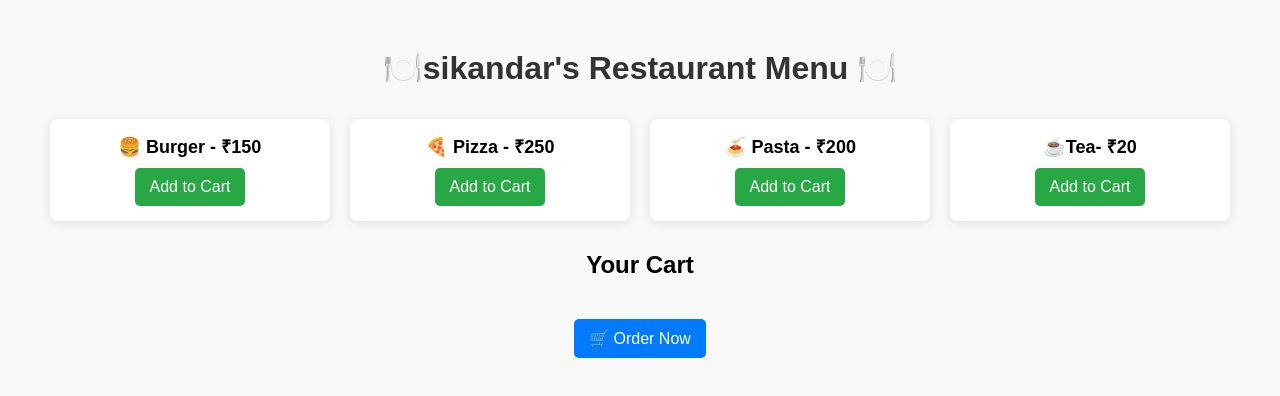
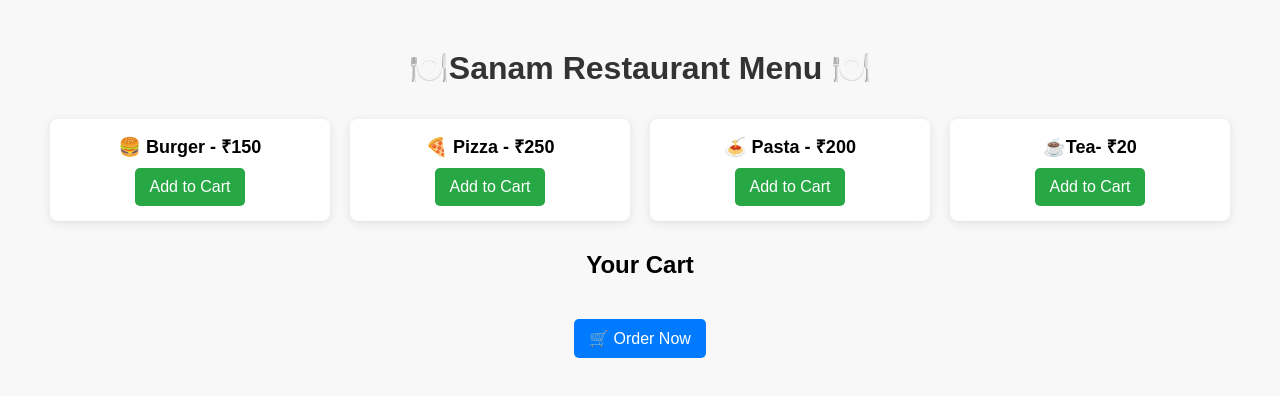
Before and after one commit to Sikandar7716/Lynn-Restaurant-Menu-, a plain HTML site: page index.html in a window 1280 px wide. Drawn offline with Linux system fonts and the light colour scheme.

Commit message:
Update index.html

```diff
--- a/index.html
+++ b/index.html
@@ -94,7 +94,7 @@
 </head>
 <body>
 
-    <h1>🍽️sikandar's Restaurant Menu 🍽️</h1>
+    <h1>🍽️Sanam Restaurant Menu 🍽️</h1>
     <div class="menu">
         <div class="menu-item" style="animation-delay: 0.2s;">
             <span>🍔 Burger - ₹150</span>
```
